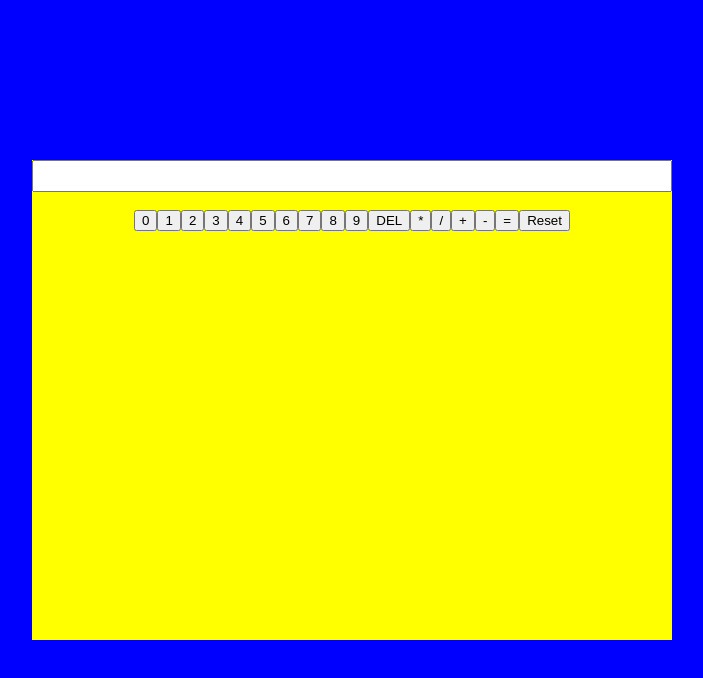
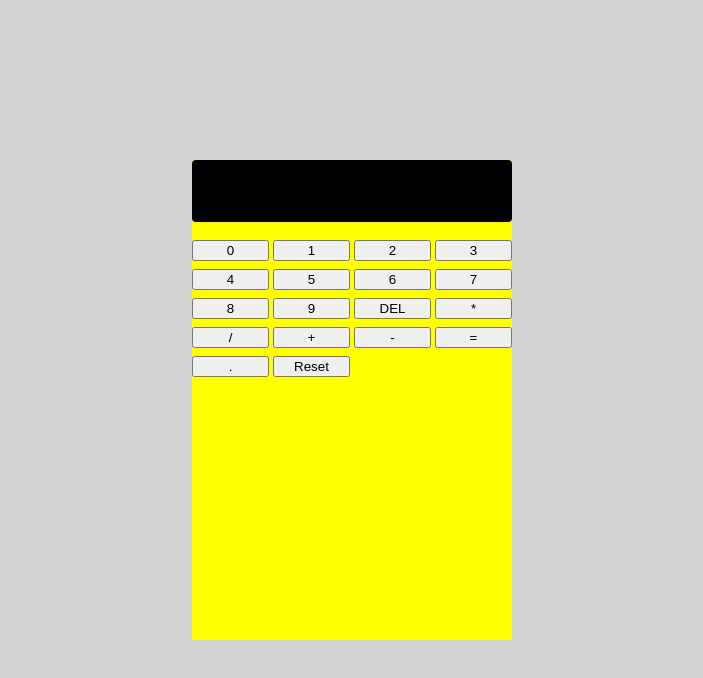
Before and after one commit to chimny/calculator, a React (Create React App) app: page / in a window 1280 px wide. Shown: the top 678 px of the page, without its empty margins (288-991 px from the left). Built offline with nearby package versions, Linux system fonts and the light colour scheme.

Commit message:
working on prototype calc styling

```diff
--- a/src/components/Keyboard.jsx
+++ b/src/components/Keyboard.jsx
@@ -2,20 +2,22 @@ import {Button} from "./buttons/Button";
 import {DEL} from "./buttons/DEL";
 import {CalculationButton} from "./buttons/CalculationButton";
 import {Reset} from "./buttons/Reset";
+import {StyledKeyboard} from "../styles/StyledKeyboard";
+
 
 const numbers = [0, 1, 2, 3, 4, 5, 6, 7, 8, 9];
-const operationSymbols = ['*', '/', '+', '-','='];
+const operationSymbols = ['*', '/', '+', '-','=','.'];
 export const Keyboard = () => {
 
     return (
-        <>
+        <StyledKeyboard>
             {
                 numbers.map(number => <Button number={number} key={number}/>)
             }
             <DEL/>
             {operationSymbols.map(symbol => <CalculationButton symbol={symbol} key={symbol}/>)}
             <Reset/>
-        </>
+        </StyledKeyboard>
     )
 
 }
--- a/src/styles/StyledCalculator.jsx
+++ b/src/styles/StyledCalculator.jsx
@@ -1,7 +1,7 @@
 import styled from "styled-components";
 
 export const StyledCalculator = styled.div`
-  width: 50%;
+  width: 320px;
   height: 60vh;
   position: relative;
   top: 50%;
@@ -9,12 +9,18 @@ export const StyledCalculator = styled.div`
   transform: translate(-50%, -50%);
   background: yellow;
 
+
   & input{
-    //box-sizing: border-box;
+    font-size: 24px;
+    text-align: right;
+    background: black;
+    border: none;
+    border-radius: 4px;
     display: block;
-    height: 32px;
-    padding: 0;
-    margin: 0;
+    height: 62px;
+    padding-right: 16px;
     width: 100%;
+    color:white
+
   }
 `
--- /dev/null
+++ b/src/styles/StyledKeyboard.js
@@ -0,0 +1,8 @@
+import styled from "styled-components";
+
+export const StyledKeyboard = styled.div`
+  display: grid;
+  grid-template-rows: repeat(5, 1fr);
+  grid-template-columns: repeat(4, 1fr);
+  gap: 8px 4px;
+`
--- a/src/styles/Wrapper.jsx
+++ b/src/styles/Wrapper.jsx
@@ -4,6 +4,6 @@ export const Wrapper = styled.section`
   text-align: center;
   margin: 0;
   width: 100vw;
-  background: blue;
+  background: lightgray;
   height: 100vh;
 `
```
